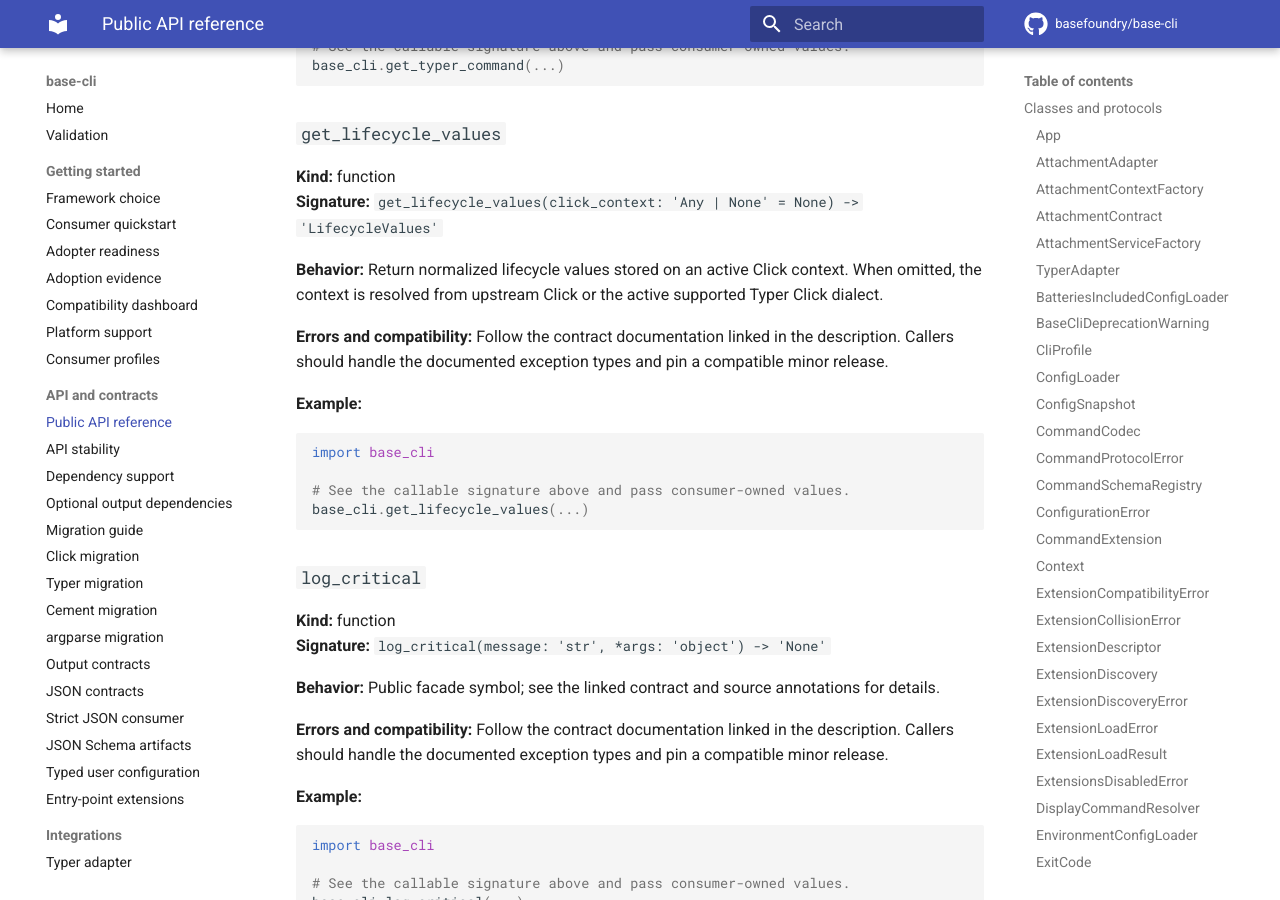
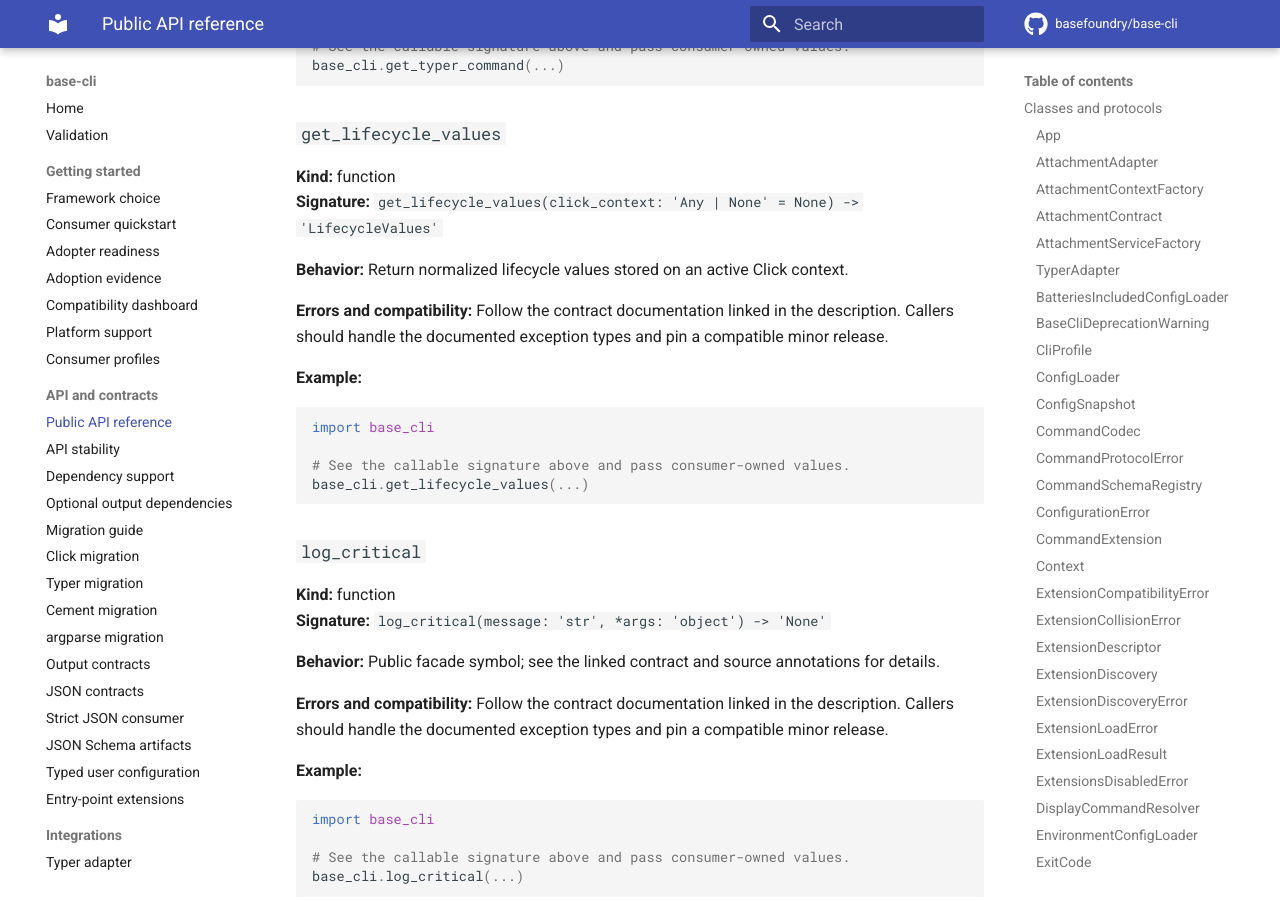
Before and after one commit to basefoundry/base-cli, an MkDocs documentation site: the page built from docs/api-reference.md, in a window 1280 px wide and 900 px high, scrolled down 29806 px. Built offline with MkDocs 1.6.1 and Material for MkDocs 9.7.7, drawn with Linux system fonts in a browser that asks for light colours; comment, search, counter and statistics services are not loaded.

Commit message:
docs: regenerate Typer lifecycle API reference

```diff
--- a/docs/api-reference.md
+++ b/docs/api-reference.md
@@ -1128,7 +1128,7 @@ base_cli.get_typer_command(...)
 **Kind:** function
 **Signature:** `get_lifecycle_values(click_context: 'Any | None' = None) -> 'LifecycleValues'`
 
-**Behavior:** Return normalized lifecycle values stored on an active Click context. When omitted, the context is resolved from upstream Click or the active supported Typer Click dialect.
+**Behavior:** Return normalized lifecycle values stored on an active Click context.
 
 **Errors and compatibility:** Follow the contract documentation linked in the description. Callers should handle the documented exception types and pin a compatible minor release.
 
```
